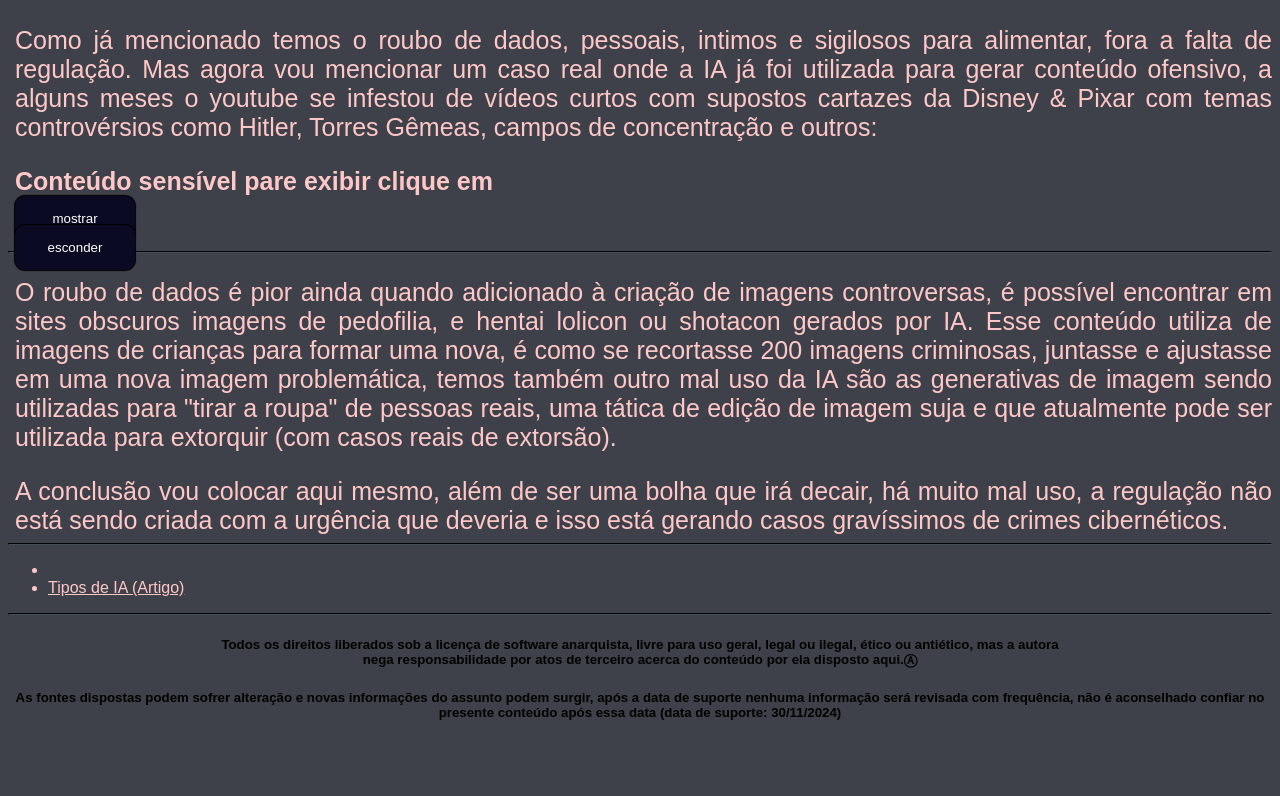
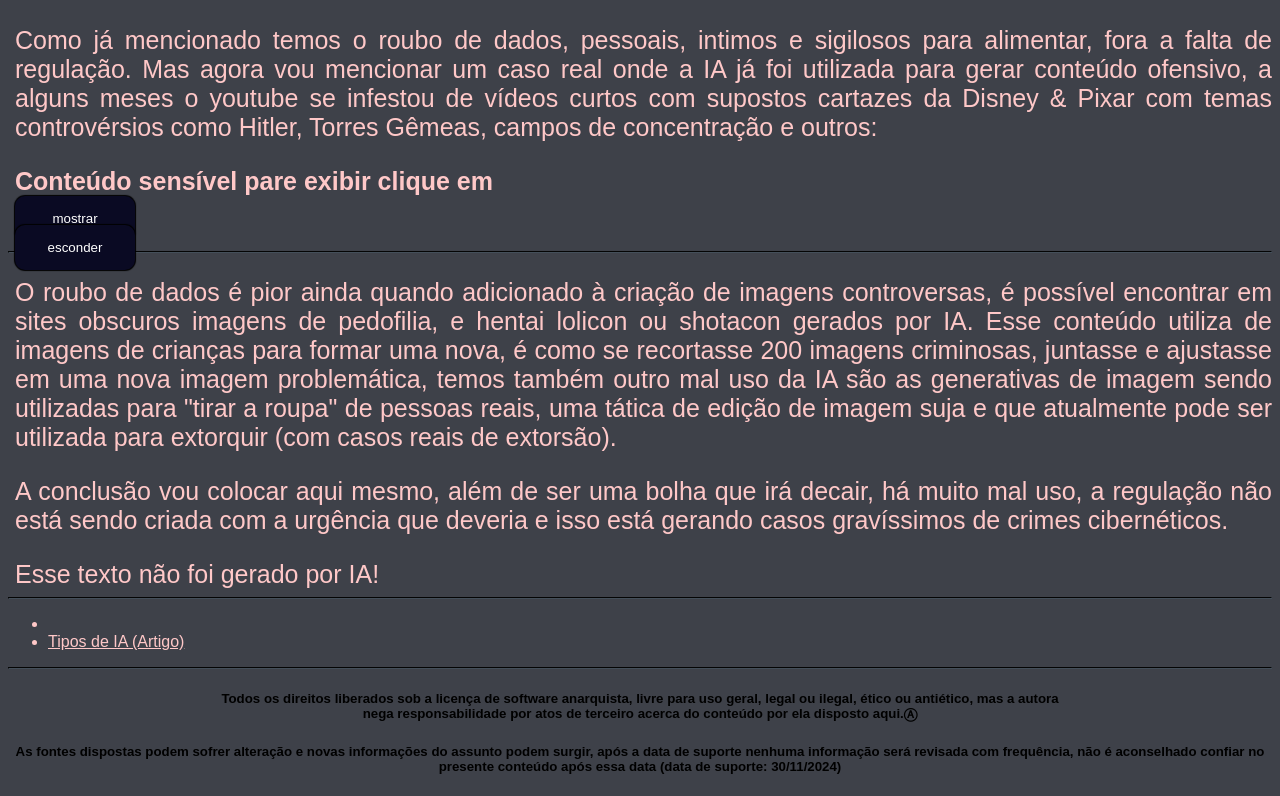
Before and after one commit to AlessandraVichiato/Artificial_Intelligence, a plain HTML site: page index.html in a window 1280 px wide. Shown: the part 1577-2373 px from the top of the page. Before the commit the page ends 2319 px from the top, so only its background shows below. Drawn offline with Linux system fonts and the light colour scheme.

Commit message:
final talvez

```diff
--- a/index.html
+++ b/index.html
@@ -122,6 +122,7 @@
             e isso está gerando casos gravíssimos de crimes cibernéticos.
         </P>
     </div>
+    <p>Esse texto não foi gerado por IA!</p>
     <hr>
     <div>
         <ul>
```
